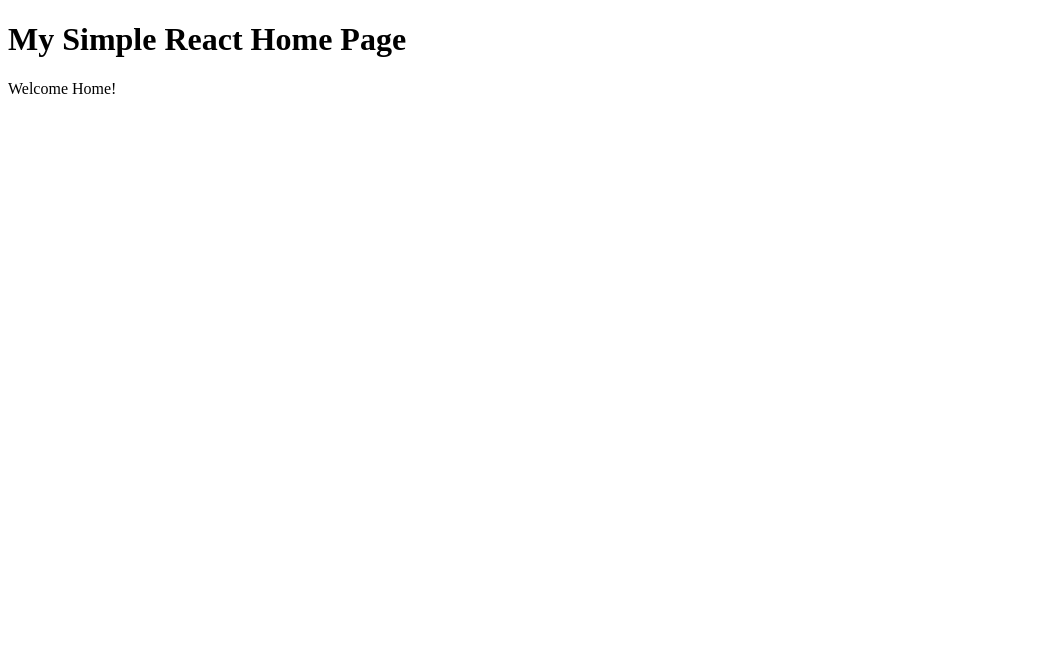
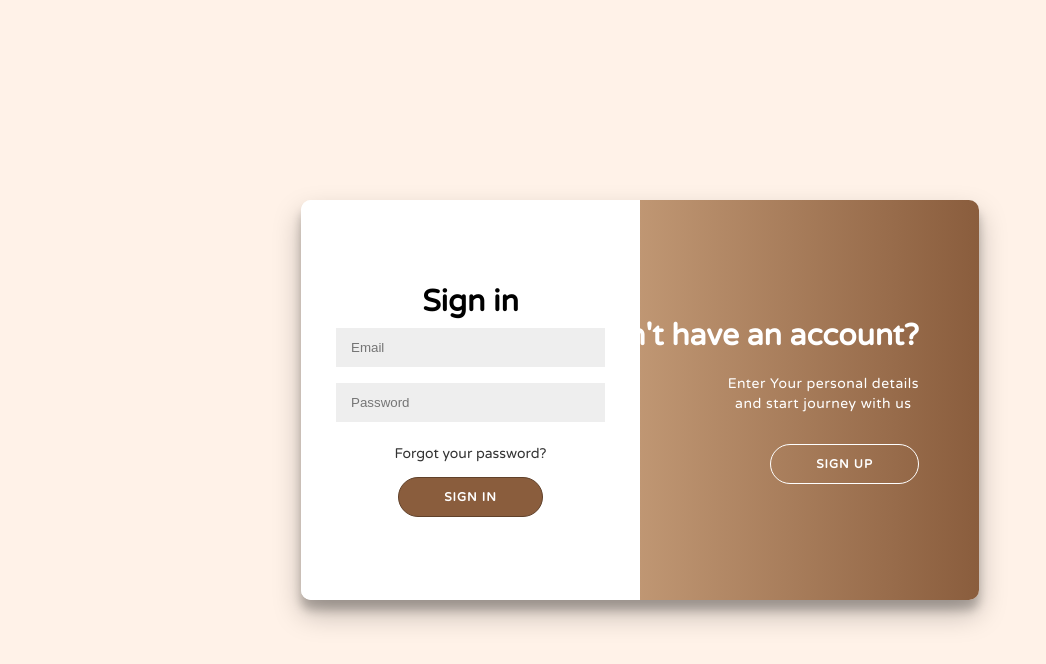
Before and after one commit to thisischrissie/group7-CFG-Fullstack, a React (Create React App) app: page / in a window 1280 px wide. Shown: the top 664 px of the page, without its empty margins (0-1046 px from the left). Built offline with nearby package versions, Linux system fonts and the light colour scheme.

Commit message:
first commit on login page

```diff
--- a/package.json
+++ b/package.json
@@ -9,6 +9,7 @@
     "react": "^18.3.1",
     "react-dom": "^18.3.1",
     "react-scripts": "5.0.1",
+    "styled-components": "^6.1.11",
     "web-vitals": "^2.1.4"
   },
   "scripts": {
--- a/src/App.js
+++ b/src/App.js
@@ -1,10 +1,10 @@
 import React from "react";
-import HomePage from "./Home";
+import Login from "./components/Login";
 
 function App() {
   return (
     <div>
-      <HomePage />
+      <Login />
     </div>
   );
 }
--- a/src/Global.css
+++ b/src/Global.css
@@ -1,13 +1,12 @@
+@import url("https://fonts.googleapis.com/css2?family=Varela+Round&display=swap");
+
 body {
   margin: 0;
-  font-family: -apple-system, BlinkMacSystemFont, 'Segoe UI', 'Roboto', 'Oxygen',
-    'Ubuntu', 'Cantarell', 'Fira Sans', 'Droid Sans', 'Helvetica Neue',
-    sans-serif;
-  -webkit-font-smoothing: antialiased;
-  -moz-osx-font-smoothing: grayscale;
+  font-family: "Varela Round", sans-serif;
+  background-color: #fff2e8;
 }
 
 code {
-  font-family: source-code-pro, Menlo, Monaco, Consolas, 'Courier New',
+  font-family: source-code-pro, Menlo, Monaco, Consolas, "Courier New",
     monospace;
 }
--- a/src/components/Login.css
+++ /dev/null
@@ -1,204 +0,0 @@
-body {
-  background-color: #fff2e8;
-  background: linear-gradient(to right, #e2e2e2, #c9d6ff);
-  display: flex;
-  align-items: center;
-  justify-content: center;
-  flex-direction: column;
-  height: 100vh;
-}
-
-.container {
-  background-color: #f5d0a9;
-  border-radius: 30px;
-  box-shadow: 0 5px 15px rgba(0, 0, 0, 0.35);
-  position: relative;
-  overflow: hidden;
-  width: 768px;
-  max-width: 100%;
-  min-height: 480px;
-  color: #8a5d3d;
-}
-
-.container p {
-  font-size: 14px;
-  line-height: 20px;
-  letter-spacing: 0.3px;
-  margin: 20px 0;
-}
-
-.container span {
-  font-size: 12px;
-}
-
-.container a {
-  color: #333;
-  font-size: 13px;
-  text-decoration: none;
-  margin: 15px 0 10px;
-}
-
-.container button {
-  background-color: #f5d0a9;
-  color: #fff;
-  font-size: 12px;
-  padding: 10px 45px;
-  border: 1px solid transparent;
-  border-radius: 8px;
-  font-weight: 600;
-  letter-spacing: 0.5px;
-  text-transform: uppercase;
-  margin-top: 10px;
-  cursor: pointer;
-}
-
-.container button.hidden {
-  background-color: transparent;
-  border-color: #fff;
-}
-
-.container form {
-  background-color: #fff;
-  display: flex;
-  align-items: center;
-  justify-content: center;
-  flex-direction: column;
-  padding: 0 40px;
-  height: 100%;
-}
-
-.container input {
-  background-color: #eee;
-  border: none;
-  margin: 8px 0;
-  padding: 10px 15px;
-  font-size: 13px;
-  border-radius: 8px;
-  width: 100%;
-  outline: none;
-}
-
-.form-container {
-  position: absolute;
-  top: 0;
-  height: 100%;
-  transition: all 0.6s ease-in-out;
-}
-
-.sign-in {
-  left: 0;
-  width: 50%;
-  z-index: 2;
-}
-
-.container.active .sign-in {
-  transform: translateX(100%);
-}
-
-.sign-up {
-  left: 0;
-  width: 50%;
-  opacity: 0;
-  z-index: 1;
-}
-
-.container.active .sign-up {
-  transform: translateX(100%);
-  opacity: 1;
-  z-index: 5;
-  animation: move 0.6s;
-}
-
-@keyframes move {
-  0%,
-  49.99% {
-    opacity: 0;
-    z-index: 1;
-  }
-  50%,
-  100% {
-    opacity: 1;
-    z-index: 5;
-  }
-}
-
-.social-icons {
-  margin: 20px 0;
-}
-
-.social-icons a {
-  border: 1px solid #ccc;
-  border-radius: 20%;
-  display: inline-flex;
-  justify-content: center;
-  align-items: center;
-  margin: 0 3px;
-  width: 40px;
-  height: 40px;
-}
-
-.toggle-container {
-  position: absolute;
-  top: 0;
-  left: 50%;
-  width: 50%;
-  height: 100%;
-  overflow: hidden;
-  transition: all 0.6s ease-in-out;
-  border-radius: 150px 0 0 100px;
-  z-index: 1000;
-}
-
-.container.active .toggle-container {
-  transform: translateX(-100%);
-  border-radius: 0 150px 100px 0;
-}
-
-.toggle {
-  background-color: #f5d0a9;
-  height: 100%;
-  background: linear-gradient(to right, #5c6bc0, #512da8);
-  color: #fff;
-  position: relative;
-  left: -100%;
-  height: 100%;
-  width: 200%;
-  transform: translateX(0);
-  transition: all 0.6s ease-in-out;
-}
-
-.container.active .toggle {
-  transform: translateX(50%);
-}
-
-.toggle-panel {
-  position: absolute;
-  width: 50%;
-  height: 100%;
-  display: flex;
-  align-items: center;
-  justify-content: center;
-  flex-direction: column;
-  padding: 0 30px;
-  text-align: center;
-  top: 0;
-  transform: translateX(0);
-  transition: all 0.6s ease-in-out;
-}
-
-.toggle-left {
-  transform: translateX(-200%);
-}
-
-.container.active .toggle-left {
-  transform: translateX(0);
-}
-
-.toggle-right {
-  right: 0;
-  transform: translateX(0);
-}
-
-.container.active .toggle-right {
-  transform: translateX(200%);
-}
--- a/src/components/Login.jsx
+++ b/src/components/Login.jsx
@@ -1,89 +1,229 @@
 import React, { useState } from "react";
-import "./Login.css"; // Import your CSS file
+import styled from "styled-components";
 
-function LoginComponent() {
-  const [activePanel, setActivePanel] = useState("sign-in");
-
-  const handleToggle = () => {
-    setActivePanel(activePanel === "sign-in" ? "sign-up" : "sign-in");
-  };
-
+function Login() {
+  const [signIn, toggle] = React.useState(true);
   return (
-    <div className="container" id="container">
-      <div className={`form-container ${activePanel}`}>
-        {activePanel === "sign-up" ? (
-          <form>
-            <h1>Create Account</h1>
-            {/* <div className="social-icons">
-              <a href="#" className="icon">
-                <i className="fab fa-google-plus-g"></i>
-              </a>
-              <a href="#" className="icon">
-                <i className="fab fa-facebook-f"></i>
-              </a>
-              <a href="#" className="icon">
-                <i className="fab fa-github"></i>
-              </a>
-              <a href="#" className="icon">
-                <i className="fab fa-linkedin-in"></i> </a>
-            </div>*/}
-            <span>or use your email for registration</span>
-            <input type="text" placeholder="Name" />
-            <input type="email" placeholder="Email" />
-            <input type="password" placeholder="Password" />
-            <button>Sign Up</button>
-          </form>
-        ) : (
-          <form>
-            <h1>Sign In</h1>
-            {/* <div className="social-icons">
-              <a href="#" className="icon">
-                <i className="fab fa-google-plus-g"></i>
-              </a>
-              <a href="#" className="icon">
-                <i className="fab fa-facebook-f"></i>
-              </a>
-              <a href="#" className="icon">
-                <i className="fab fa-github"></i>
-              </a>
-              <a href="#" className="icon">
-                <i className="fab fa-linkedin-in"></i>
-              </a>
-            </div> */}
-            <span>or use your email and password</span>
-            <input type="email" placeholder="Email" />
-            <input type="password" placeholder="Password" />
-            <a href="#">Forgot Your Password?</a>
-            <button>Sign In</button>
-          </form>
-        )}
-      </div>
-      <div className="toggle-container">
-        <div className="toggle">
-          <div className="toggle-panel toggle-left">
-            <h1>Welcome Back!</h1>
-            <p>Enter your personal details to use all site features</p>
-            <button
-              className={`hidden ${activePanel === "sign-in" ? "" : "active"}`}
-              onClick={handleToggle}
-            >
-              Sign In
-            </button>
-          </div>
-          <div className="toggle-panel toggle-right">
-            <h1>Hello, Friend!</h1>
-            <p>Register with your personal details to use all site features</p>
-            <button
-              className={`hidden ${activePanel === "sign-up" ? "" : "active"}`}
-              onClick={handleToggle}
-            >
-              Sign Up
-            </button>
-          </div>
-        </div>
-      </div>
-    </div>
+    <Wrapper>
+      <Container>
+        <SignUpContainer signinIn={signIn}>
+          <Form>
+            <Title>Create Account</Title>
+            <Input type="text" placeholder="Name" />
+            <Input type="email" placeholder="Email" />
+            <Input type="password" placeholder="Password" />
+            <Button>Sign Up</Button>
+          </Form>
+        </SignUpContainer>
+        <SignInContainer signinIn={signIn}>
+          <Form>
+            <Title>Sign in</Title>
+            <Input type="email" placeholder="Email" />
+            <Input type="password" placeholder="Password" />
+            <Anchor href="#">Forgot your password?</Anchor>
+            <Button>Sign In</Button>
+          </Form>
+        </SignInContainer>
+        <OverlayContainer signinIn={signIn}>
+          <Overlay signinIn={signIn}>
+            <LeftOverlayPanel signinIn={signIn}>
+              <Title>Welcome Back!</Title>
+              <Paragraph>Please login with your personal info</Paragraph>
+              <GhostButton onClick={() => toggle(true)}>Sign In</GhostButton>
+            </LeftOverlayPanel>
+            <RightOverlayPanel signinIn={signIn}>
+              <Title>Don't have an account?</Title>
+              <Paragraph>
+                Enter Your personal details <br />
+                and start journey with us
+              </Paragraph>
+              <GhostButton onClick={() => toggle(false)}>Sign Up</GhostButton>
+            </RightOverlayPanel>
+          </Overlay>
+        </OverlayContainer>
+      </Container>
+    </Wrapper>
   );
 }
 
-export default LoginComponent;
+const Wrapper = styled.div`
+  display: flex;
+  justify-content: center;
+  align-items: center;
+  min-height: 100vh; /* Full viewport height */
+  background-color: transparent;
+`;
+
+const Container = styled.div`
+  background-color: #fff;
+  border-radius: 10px;
+  box-shadow: 0 14px 28px rgba(0, 0, 0, 0.25), 0 10px 10px rgba(0, 0, 0, 0.22);
+  position: relative;
+  overflow: hidden;
+  width: 678px;
+  max-width: 100%;
+  min-height: 400px;
+`;
+
+const SignUpContainer = styled.div`
+  position: absolute;
+  top: 0;
+  height: 100%;
+  transition: all 0.6s ease-in-out;
+  left: 0;
+  width: 50%;
+  opacity: 0;
+  z-index: 1;
+  ${(props) =>
+    props.signinIn !== true
+      ? `
+    transform: translateX(100%);
+    opacity: 1;
+    z-index: 5;
+  `
+      : null}
+`;
+
+const SignInContainer = styled.div`
+  position: absolute;
+  top: 0;
+  height: 100%;
+  transition: all 0.6s ease-in-out;
+  left: 0;
+  width: 50%;
+  z-index: 2;
+  ${(props) =>
+    props.signinIn !== true ? `transform: translateX(100%);` : null}
+`;
+
+const Form = styled.form`
+  background-color: #ffffff;
+  display: flex;
+  align-items: center;
+  justify-content: center;
+  flex-direction: column;
+  padding: 0 50px;
+  height: 100%;
+  text-align: center;
+`;
+
+const Title = styled.h1`
+  font-weight: bold;
+  font-size: 30px;
+  font-family: "Varela Round", sans-serif;
+  margin: 0;
+`;
+
+const Input = styled.input`
+  background-color: #eee;
+  border: none;
+  padding: 12px 15px;
+  margin: 8px 0;
+  width: 100%;
+`;
+
+const Button = styled.button`
+  border-radius: 20px;
+  border: 1px solid #60412a;
+  background-color: #8a5d3d;
+  color: #ffffff;
+  font-size: 12px;
+  font-weight: bold;
+  font-family: "Varela Round", sans-serif;
+  padding: 12px 45px;
+  letter-spacing: 1px;
+  text-transform: uppercase;
+  transition: transform 80ms ease-in;
+  &:active {
+    transform: scale(0.95);
+  }
+  &:focus {
+    outline: none;
+  }
+`;
+
+const GhostButton = styled(Button)`
+  background-color: transparent;
+  border-color: #ffffff;
+`;
+
+const Anchor = styled.a`
+  color: #333;
+  font-size: 14px;
+  text-decoration: none;
+  margin: 15px 0;
+  font-family: "Varela Round", sans-serif;
+`;
+
+const OverlayContainer = styled.div`
+  position: absolute;
+  top: 0;
+  left: 50%;
+  width: 50%;
+  height: 100%;
+  overflow: hidden;
+  transition: transform 0.6s ease-in-out;
+  z-index: 100;
+  ${(props) =>
+    props.signinIn !== true ? `transform: translateX(-100%);` : null}
+`;
+
+const Overlay = styled.div`
+  background: #f5d0a9;
+  background: -webkit-linear-gradient(to right, #f5d0a9, #8a5d3d);
+  background: linear-gradient(to right, #f5d0a9, #8a5d3d);
+  background-repeat: no-repeat;
+  background-size: cover;
+  background-position: 0 0;
+  color: #ffffff;
+  position: relative;
+  left: -100%;
+  height: 100%;
+  width: 200%;
+  transform: translateX(0);
+  transition: transform 0.6s ease-in-out;
+  ${(props) => (props.signinIn !== true ? `transform: translateX(50%);` : null)}
+`;
+
+const OverlayPanel = styled.div`
+  position: absolute;
+  display: flex;
+  align-items: center;
+  justify-content: center;
+  flex-direction: column;
+  padding: 0 40px;
+  text-align: center;
+  top: 0;
+  height: 100%;
+  width: 50%;
+  transform: translateX(0);
+  transition: transform 0.6s ease-in-out;
+`;
+
+const LeftOverlayPanel = styled(OverlayPanel)`
+  transform: translateX(-20%);
+  ${(props) => (props.signinIn !== true ? `transform: translateX(0);` : null)}
+  justify-content: center;
+  align-items: flex-start;
+  padding-left: 40px;
+`;
+
+const RightOverlayPanel = styled(OverlayPanel)`
+  right: 0;
+  transform: translateX(0);
+  ${(props) => (props.signinIn !== true ? `transform: translateX(20%);` : null)}
+  justify-content: center;
+  align-items: flex-end;
+  padding-right: 60px; /* Adjusted padding to move content more to the right */
+`;
+
+const Paragraph = styled.p`
+  font-size: 14px;
+  font-family: "Varela Round", sans-serif;
+  font-weight: 100;
+  line-height: 20px;
+  letter-spacing: 0.5px;
+  margin: 20px 0 30px;
+`;
+
+export default Login;
```
Also changed, not shown: src/index.js (+6 -5 lines), 1 other file (tests, documents, lock files or other folders).
